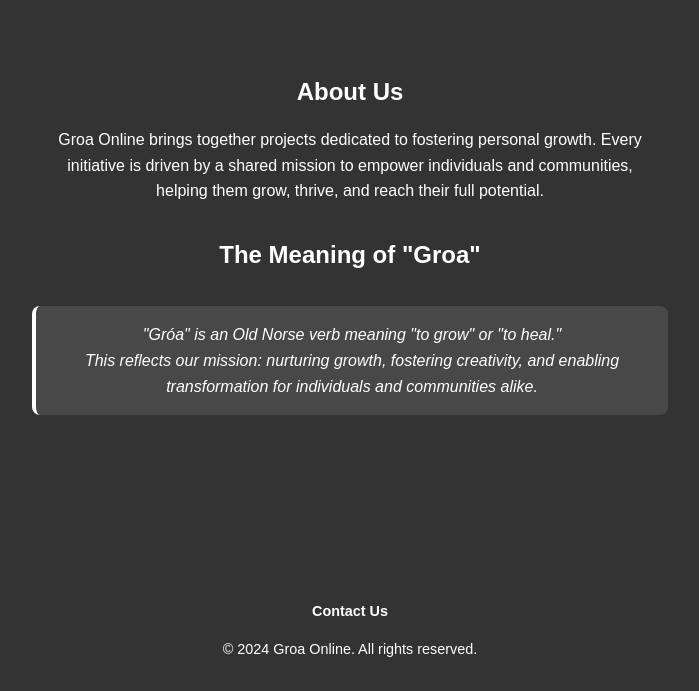
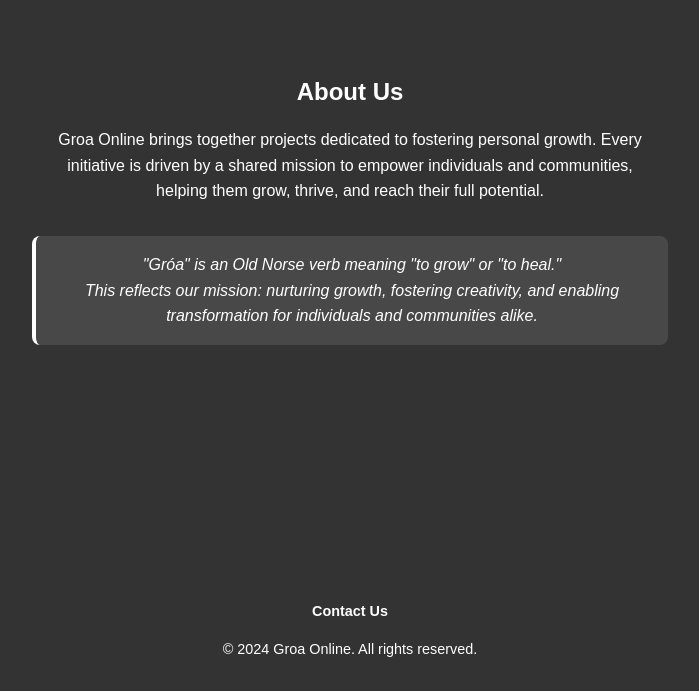
Before and after one commit to tinkrtailor/groa-online-landing, a plain HTML site: page index.html in a window 1280 px wide. Shown: the part 109-800 px from the top of the page, without its empty margins (290-989 px from the left). Drawn offline with Linux system fonts and the light colour scheme.

Commit message:
Page update

```diff
--- a/index.html
+++ b/index.html
@@ -20,8 +20,7 @@
             </p>
         </section>
         <section>
-            <h2>The Meaning of "Groa"</h2>
-            <blockquote>
+                <blockquote>
                 <p>"Gróa" is an Old Norse verb meaning "to grow" or "to heal."</p>
                 <p>This reflects our mission: nurturing growth, fostering creativity, and enabling transformation for individuals and communities alike.</p>
             </blockquote>
```
